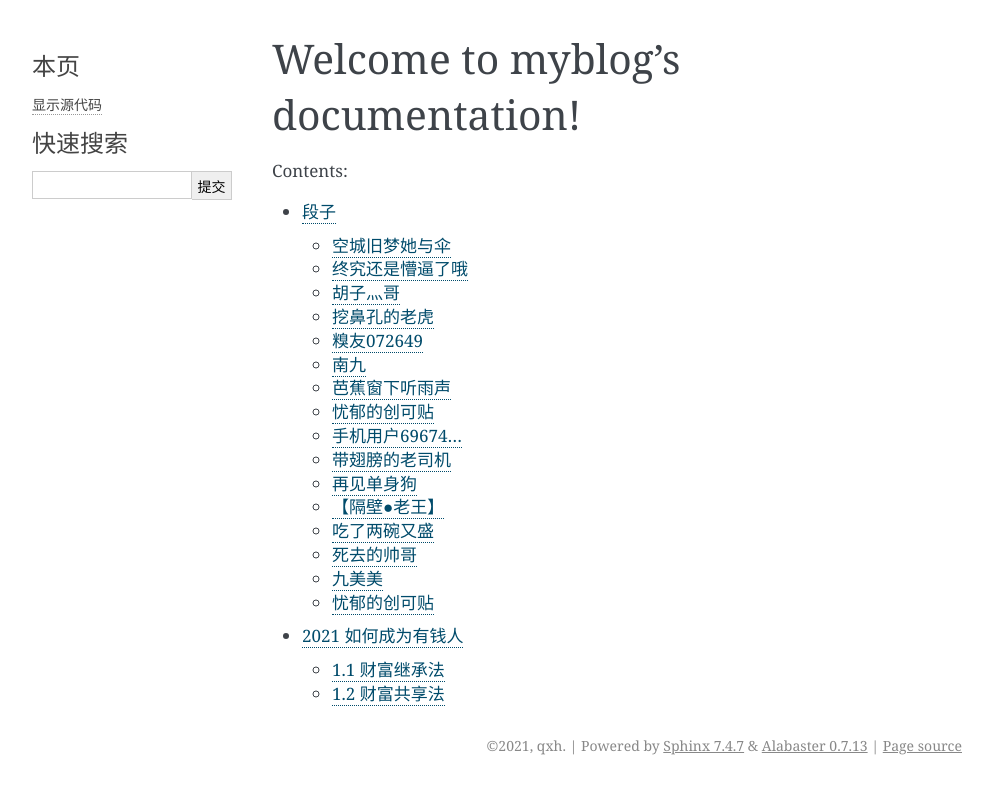
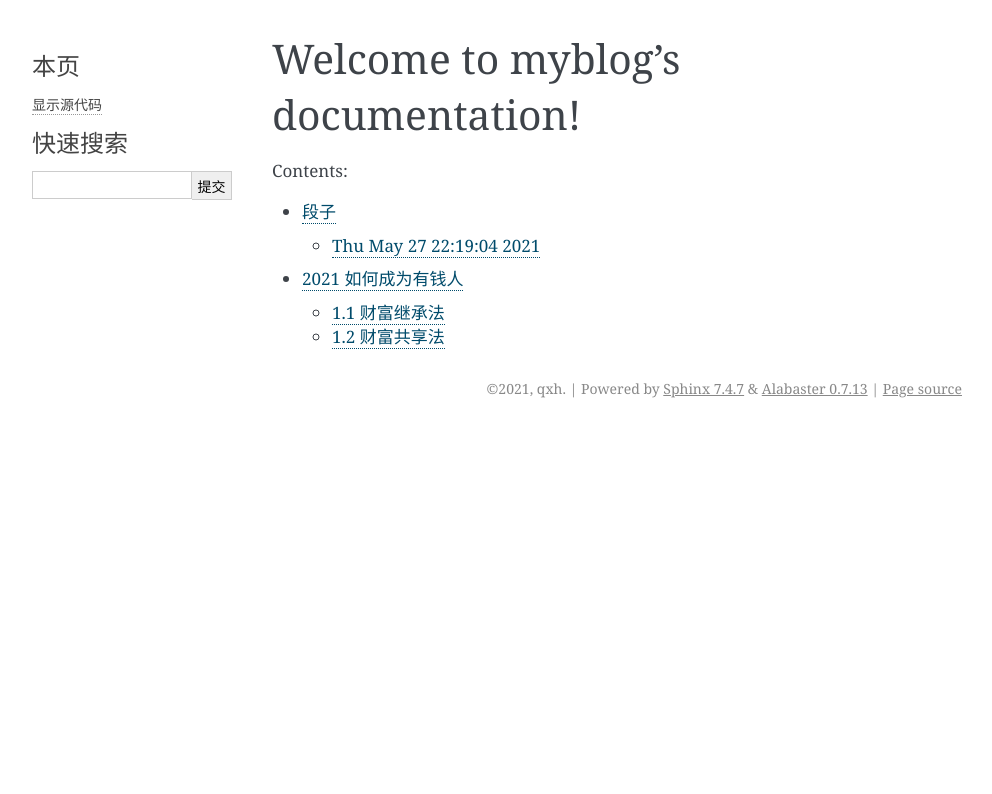
Before and after one commit to QiuXuHang/myblog, a Sphinx documentation site: the page built from source/index.rst, in a window 1280 px wide. Shown: the top 794 px of the page, without its empty margins (148-1140 px from the left). Built offline with Sphinx 7.4.7, drawn with Linux system fonts in a browser that asks for light colours; some of the changed lines change nothing that is shown.

Commit message:
commit text

```diff
--- a/source/joy.rst
+++ b/source/joy.rst
@@ -4,81 +4,131 @@
 
 
 
+Thu May 27 22:19:04 2021
+------------------------------------
+
+
 空城旧梦她与伞
---------------------
+
+^^^^^^^^^^^^^^^^^^^^^
 男人，该硬气的时候，必须硬气！比如前几天，媳妇没经我同意，花了八千块钱，买了一套进口化妆品。气得我啊，狠狠的和她吵了一架，还把那套化妆品砸个稀巴烂。这几天啊，我悠哉悠哉躺在床上，吃饭也是媳妇喂，喝水也是媳妇喂，媳妇还常常推着我去门口晒太阳。
+""""""""""
+
+
+蓝色雨季→冰吻
+
+^^^^^^^^^^^^^^^^^^^^^
+姑妈给我介绍个相亲对象，也把联系方式留给了我，我俩约好某某公园见面。怕留下不好的印象，我提前出门，到约会地点，看她还没到。时间也还早。肚子有点不舒服。我转身先去旁边的厕所了。过了一大会，突然收到她信息，问我人在哪。我激动提上裤子就往外冲。不好的是腿蹲时间长麻了。右腿跟过电似的，用不上力。一瘸一拐的出来了。妹子看到惊讶的说…媒人瞒的够深的啊，没说你是残疾人啊！然后转身走了。我心也急冲过去解释。扑通一声，我摔个大马趴。妹子转身回头拉我起来，满脸同情的说…记得下次出来拄个拐。。
+""""""""""
+
+
+吃了两碗又盛
+
+^^^^^^^^^^^^^^^^^^^^^
+回家突然闻到一股煤气味儿，赶紧开窗通风关闭天然气阀门，心说燃气报警器怎么没响，打开橱柜门查看，那玩意根本没插电。问媳妇什么情况，她说早就把电源拔掉了，怕报警器响，吓人。我，，，，，
+""""""""""
+
+
+再见单身狗
+
+^^^^^^^^^^^^^^^^^^^^^
+以前无论男女老少见面打招呼都会说：你吃了木？最近这段时间话风突然变：你打针了木搞得我这个血压偏高一丢丢的人都不好意思跟别人招呼.只能躲在家里刷糗百
+""""""""""
+
+
+挖鼻孔的老虎
+
+^^^^^^^^^^^^^^^^^^^^^
+上个月附近开了家烤肉店，门口养着只金毛，只要有客人进去，老板就奖励它一片肉。我光顾过两次它就记住我了，现在看到我经过，它都跑过来蹭一蹭我，像是打个招呼。今天和老婆逛街经过，那金毛本来趴着，看到我就起来了。我有点尴尬，心想自己吃独食的事藏不住了，然后它跑了过来，一下搂住老婆的腿。
+""""""""""
+
+
+狐小乔
+
+^^^^^^^^^^^^^^^^^^^^^
+温度上去了，花也就开了，腿也就露了。出门的时候老公一脸嫌弃我穿的少，到了大街上眼睛就没离开过妹纸的光腿！呵，男人都是大猪蹄子！女人，才是看重内涵，比如八块腹肌什么的。
+""""""""""
+
+
+邱子是漂亮的
+
+^^^^^^^^^^^^^^^^^^^^^
+今天我两个同事吵架了，不管我怎么劝，他们就是不肯打架
+""""""""""
+
+
+捉女妖的天师
+
+^^^^^^^^^^^^^^^^^^^^^
+坐同事的车路过一个村子，村口立了个牌子：此路不通，不用试，回头是岸！我：咱掉头吧？同事：正哥，你可真够老实的这都信？他们村就是怕车子把他村的路压坏了，忽悠人的！又走了三百米就真正到了村口，又遇到一个牌子：别犟了，回头吧！我：看来是人家动真格的了同事也有点犹豫了：这村子总共就二百米长就到大路了，光是村头咱都走了三百米了，现在回去不亏么？我：你油多你再走走呗！车子穿过了整个村子到了南头，这次是真S心了，特么的还有一个牌子，牌子和大路真的是一线之隔！牌子上是这样写的：你还真是头倔驴，这次真的到南墙了！
+""""""""""
+
+
+Teen、lin琳…
+
+^^^^^^^^^^^^^^^^^^^^^
+临时当了几天的前台迎宾，科长教我们几个站姿，挺胸收腹提臀，双腿并直不能弯曲，为了达到效果，科长拿一张Ａ４的纸让我们双腿夹住，到我这边了，科长看了看转身拿了一本宣传海报让我夹住……沃尼玛这让我情何以堪吖……
+""""""""""
+
+
+下凡嫁给臭高峰
+
+^^^^^^^^^^^^^^^^^^^^^
+看网上他们发的结婚视频，新娘的闺蜜都会堵门为难一会儿新郎才让进门，我就纳闷了，我结婚的时候我的那些闺蜜们红包也不要，门也不堵，围着伴郎们聊闲天去了，整个婚礼过程伴郎伴娘没有发挥任何作用，只是充当了一群干饭人！
+""""""""""
+
+
+叶落紫枫
+
+^^^^^^^^^^^^^^^^^^^^^
+家里的煤气罐用完了，然后就骑着摩托车把空煤气罐绑在车后座，路口等红绿灯，一骑摩托车哥们旁边停下“哥们，你摩托车在哪改的气啊”！尼玛，你眼有毛病啊。。。
+""""""""""
+
+
+骑着二哈啃黄瓜
+
+^^^^^^^^^^^^^^^^^^^^^
+我侄子23个月，刚刚能垫脚够到门把手，想去厕所拉粑粑，他还不怎么会说话。。。她妈在厕所里给他洗衣服，还以为他是进来捣乱，就给孩子推出去把门关上了，给我侄子急得，边垫脚掰门把手，嘴里乌哩哇啦，一颗颗圆棍状的粑 粑从裤脚滚了出来。。。
+""""""""""
+
+
+喜欢就是淡淡滴爱
+
+^^^^^^^^^^^^^^^^^^^^^
+同事：“怎么了，一副要死不活的样子。”➤老李：“昨天晚上捡到了一副金链子。”➤同事：“那应该高兴才对呀！”➤老李：“在我家床上捡到的，而且还是男士佩戴的那种。要是你，你能高兴得起来吗？”➤同事：“。。。。。。”
+""""""""""
+
+
+倚楼听风雨*^_^…
+
+^^^^^^^^^^^^^^^^^^^^^
+所以说，有时候人不能太嘚瑟，同事说我这体重应该去献血，刚好这两天上海献血会印一个奥特曼的印章，然后给好几个网友分享了也都支持我，结果我就飘了把献血的照片发到亲朋群里，以为会被夸赞一波，现在好了，群里我爸我妈我姑都在问我在上海混得是有多差，都到了卖血的地步了[捂嘴][捂嘴][捂嘴][捂嘴]
+""""""""""
 
 
 终究还是懵逼了哦
---------------------
+
+^^^^^^^^^^^^^^^^^^^^^
 晚上和同事一起等地铁，趁着车还没到，闲聊上次他给我推荐的一个吃饭的地方，觉得蛮好吃的，而且经济实惠。这时候旁边的一个陌生女生突然睁着水汪汪的大眼睛问我们：你们说的地方是哪啊，又好吃又经济实惠的，我也想去试试😂
-
-
-胡子灬哥
---------------------
-隔壁大侄女当年大年初一早上出生的，那会儿生日都按阴历算，大家都夸嫂子会生，那一年生的她最大。嫂子脸一红说，本来预产期还有十来天呢，早上睡迷迷糊糊的，天还没亮让人家放第一挂鞭炮的吓出来了！
-
-
-挖鼻孔的老虎
---------------------
-上个月附近开了家烤肉店，门口养着只金毛，只要有客人进去，老板就奖励它一片肉。我光顾过两次它就记住我了，现在看到我经过，它都跑过来蹭一蹭我，像是打个招呼。今天和老婆逛街经过，那金毛本来趴着，看到我就起来了。我有点尴尬，心想自己吃独食的事藏不住了，然后它跑了过来，一下搂住老婆的腿。
-
-
-糗友072649
---------------------
-谈恋爱那会儿，和女朋友相处了四五个月，我妈就逼着我和她分手。女朋友委屈地说：“阿姨，我有什么不好？你干嘛要拆散我们？”我妈说：“你俩才相处四五个月，我儿子就瘦了20斤，走路都打晃，肾也虚了，再这样下去，我儿子命都没了！”
-
-
-南九
---------------------
-女儿上幼儿园的时候。咯咯咯……家长可以通过监控软件，随时查看幼儿园的情况。为了让女儿听话，我拿着手机告诉她:爸爸每天的任务就是偷偷看你在幼儿园的表现。有一天老师跟小朋友们聊天，问大家的爸爸妈妈每天都做什么。女儿指着监控对老师说:爸爸每天的任务就是偷看你……
+""""""""""
 
 
 芭蕉窗下听雨声
---------------------
+
+^^^^^^^^^^^^^^^^^^^^^
 感觉我手机天气预报太神奇了。昨晚我坐沙发上泡脚，给我发来一信息说：**小区南区五分钟后会下雨，请带好雨具。我就纳闷了，是谁暴露了我的行踪？问题我都白天去挖野菜采花的啊……
+""""""""""
 
 
-忧郁的创可贴
---------------------
-小时候是个假小子，上树掏鸟窝、下河摸鱼虾那种。有一次，去邻村的瓜田里偷西瓜，被瓜田主人抓住，他不但凶了我一顿，还抓着我来到我家，害我吃了一顿竹笋炒肉。随后的几天，我一只想着怎么报复他。机会终于来了，那天我看到他在水库游泳，我偷偷摸摸把他放在岸上的衣服裤子，全部拿走烧掉。据说，那天他在水里呆了整整两个小时。这事过去十五六年了，我一直把它埋在心底，不敢说出来，因为那瓜田主人，现在成了我公公
+狐小乔
+
+^^^^^^^^^^^^^^^^^^^^^
+表哥在4S店工作。520这天，他卖出七十五台车，晚上请我吃饭，我恭喜他发大财了。他说：那些客户只交定金，发不了大财，这一天最多赚1500块。我不解，提成这么少吗？表哥说：你以为他们真的买车吗？都是为了情人节糊弄女朋友，交定金表示一下，转天就来退款了……
+""""""""""
 
 
-手机用户69674…
---------------------
-好多年不去朝阳公园了，因为门票5角，今天领了老年证去享受免票待遇，发现已经对所有人都免票了……
+空城旧梦她与伞
 
-
-带翅膀的老司机
---------------------
-精神病院的看护们带着病人们在院子里玩耍，正在热闹地玩着老鹰捉小鸡，这时候院长看见了气得大发雷霆：“简直胡闹！病人万一全部飞走了怎么办！ ”
-
-
-再见单身狗
---------------------
-以前无论男女老少见面打招呼都会说：你吃了木？最近这段时间话风突然变：你打针了木搞得我这个血压偏高一丢丢的人都不好意思跟别人招呼.只能躲在家里刷糗百
-
-
-【隔壁●老王】
---------------------
-去年年底公司组织三亚旅游，对于北方人来说，下着雪的时候去祖国的最南端，想想海滩，美女，比基尼格外兴奋。出发前，短裤短袖，泳衣准备齐全，下了飞机，我们都傻了，晚上十几度的温度，只有我们的短袖格外显眼，地接导游都纳闷，北方这么热吗？行程第二天有点阴天，海边景区刮着海风，别说游泳了，穿着外套都起鸡皮疙瘩，大家一致要求穿短袖合影，发朋友圈，别问为什么，公司旅游分两批，我们是第一批。
-
-
-吃了两碗又盛
---------------------
-回家突然闻到一股煤气味儿，赶紧开窗通风关闭天然气阀门，心说燃气报警器怎么没响，打开橱柜门查看，那玩意根本没插电。问媳妇什么情况，她说早就把电源拔掉了，怕报警器响，吓人。我，，，，，
-
-
-死去的帅哥
---------------------
-零点刚过，收到一条信息：群大开放报名！恭喜你获得参选…我想机会来了，正摩拳擦掌，跃跃欲试，绞尽脑汁搜肠刮肚准备竞选宣言……突然，又收到一条信息：已将你移出本群……[捂脸]网络无情啊，还没起飞，就趴下了
-
-
-九美美
---------------------
-儿子不喜欢读书，学校要求的必读书对他来说是一种酷刑。所以。。。。我在卫生间安了一个置物架，置物架上放一本必读书，不到一周的时间，儿子说，妈，那本读完了，给我换一本。。。。。亲爱的孩儿，在厕所读书很开心啊？
-
-
-忧郁的创可贴
---------------------
-平时自己一个人懒的煮饭，就经常点外卖。由各种不同的小哥给我送餐。今天给我送餐的是一个比较帅的小哥哥，忍不住就用他电话加了微。“我是你刚才送餐的那个客户。”“有什么事，是刚才送的餐有什么问题吗？”“没有，就是看你比较帅，想跟你处对象。”“你可拉倒吧，不要喜欢我，你在我们骑手群里特别出名。”“什么意思 ？ ”“你在我们群里是出名的能吃，一天吃五顿就算了，每顿量都可以抵我两顿，我养不起你，抱歉。。。”我尼玛。。。
+^^^^^^^^^^^^^^^^^^^^^
+媳妇是外省的，两人在电子厂打工认识的，第一次去她娘家，她父母很不高兴，谁愿意女儿远嫁他乡啊？不过，场面上还算过得去，吃中饭的时候还是张罗了一大桌子菜。我吃了两碗后，他们已经放下了碗筷，于是我自己走进了厨房，打开电饭煲，却发现没饭了。丈母娘在外说道：没吃饱吗？要不我给你下几个饺子。我忙说：很饱了，我就想着这饭怎么这么好吃，看看用的什么牌子电饭煲，一看也是个普通电饭煲，那肯定是阿姨您，厨艺特好。后来，丈母娘竟然十分支持我，用她的话说，这小子能随机应变，女儿跟着他，不会吃亏。
+""""""""""
```
Also changed, not shown: 6 other files.
